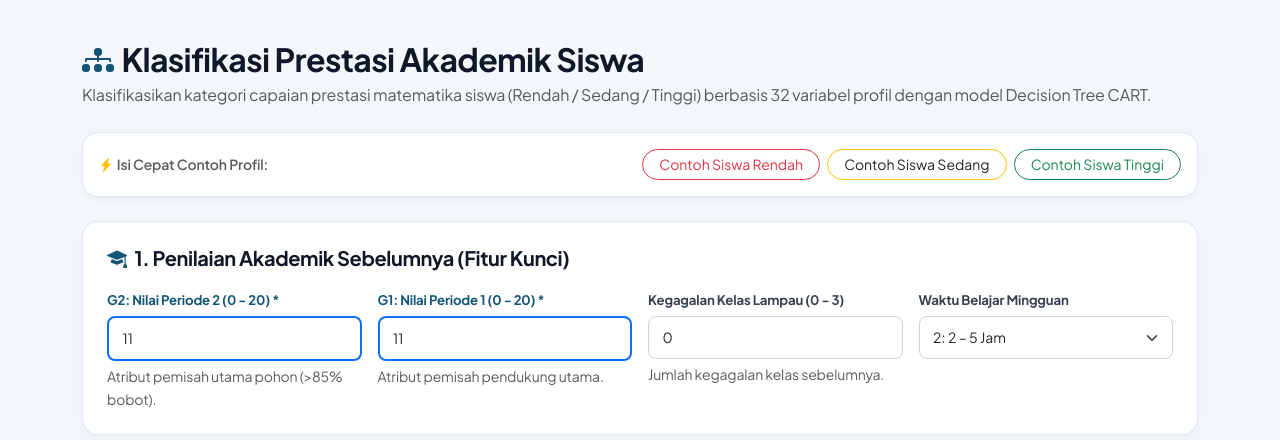
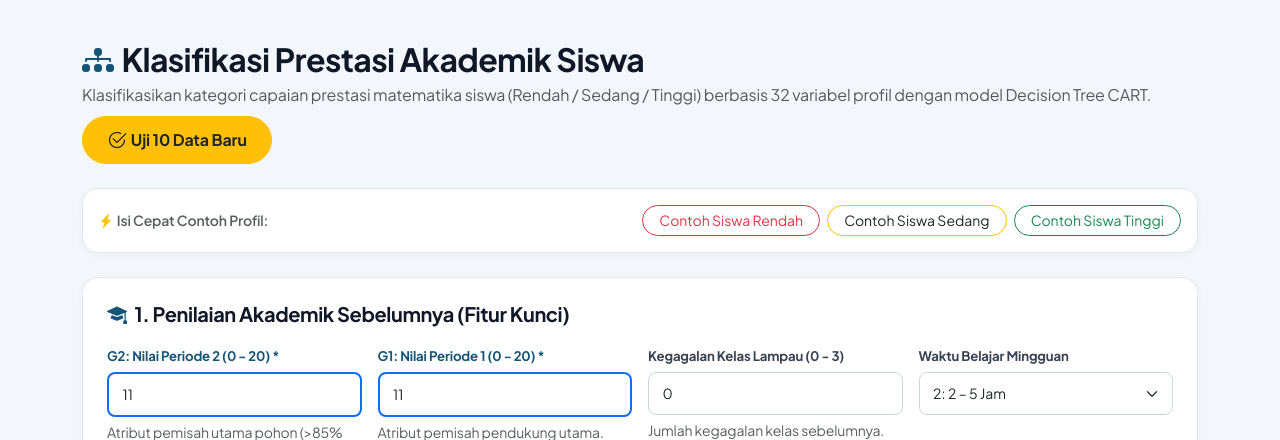
Before and after one commit to zakkiyahkarimah-sketch/KecerdasaBuatanUTS, a Flask app: page /prediksi in a window 1280 px wide. Shown: the part 69-509 px from the top of the page. Run offline with Flask 3, Linux system fonts and the light colour scheme.

Commit message:
Tambahkan tombol akses cepat Uji 10 Data Baru di Hero Beranda dan Halaman Klasifikasi

```diff
--- a/templates/index.html
+++ b/templates/index.html
@@ -21,6 +21,9 @@
                 <div class="d-flex flex-wrap gap-2">
                     <a href="{{ url_for('prediksi_view') }}" class="btn btn-light fw-bold px-4 py-2 rounded-pill shadow-sm" style="color: #145477;">
                         <i class="bi bi-diagram-3 me-1"></i> Mulai Klasifikasi Siswa
+                    </a>
+                    <a href="{{ url_for('uji_baru_view') }}" class="btn btn-warning fw-bold px-4 py-2 rounded-pill shadow-sm text-dark">
+                        <i class="bi bi-check2-circle me-1"></i> Uji 10 Data Baru
                     </a>
                     <a href="{{ url_for('evaluasi_view') }}" class="btn btn-outline-light px-4 py-2 rounded-pill">
                         <i class="bi bi-graph-up me-1"></i> Lihat Evaluasi Model
--- a/templates/prediksi.html
+++ b/templates/prediksi.html
@@ -5,9 +5,16 @@
 {% block content %}
 <div class="container">
     <!-- Header -->
-    <div class="mb-4">
-        <h2 class="fw-bold mb-1" style="color: var(--text-heading);"><i class="bi bi-diagram-3-fill me-2" style="color: var(--brand-primary);"></i>Klasifikasi Prestasi Akademik Siswa</h2>
-        <p class="text-muted mb-0">Klasifikasikan kategori capaian prestasi matematika siswa (Rendah / Sedang / Tinggi) berbasis 32 variabel profil dengan model Decision Tree CART.</p>
+    <div class="d-flex justify-content-between align-items-center mb-4 flex-wrap gap-2">
+        <div>
+            <h2 class="fw-bold mb-1" style="color: var(--text-heading);"><i class="bi bi-diagram-3-fill me-2" style="color: var(--brand-primary);"></i>Klasifikasi Prestasi Akademik Siswa</h2>
+            <p class="text-muted mb-0">Klasifikasikan kategori capaian prestasi matematika siswa (Rendah / Sedang / Tinggi) berbasis 32 variabel profil dengan model Decision Tree CART.</p>
+        </div>
+        <div>
+            <a href="{{ url_for('uji_baru_view') }}" class="btn btn-warning fw-bold rounded-pill px-4 py-2 shadow-xs text-dark d-inline-flex align-items-center gap-1">
+                <i class="bi bi-check2-circle fs-5"></i> Uji 10 Data Baru
+            </a>
+        </div>
     </div>
 
     <!-- Hasil Prediksi Card (Jika Ada) -->
```
